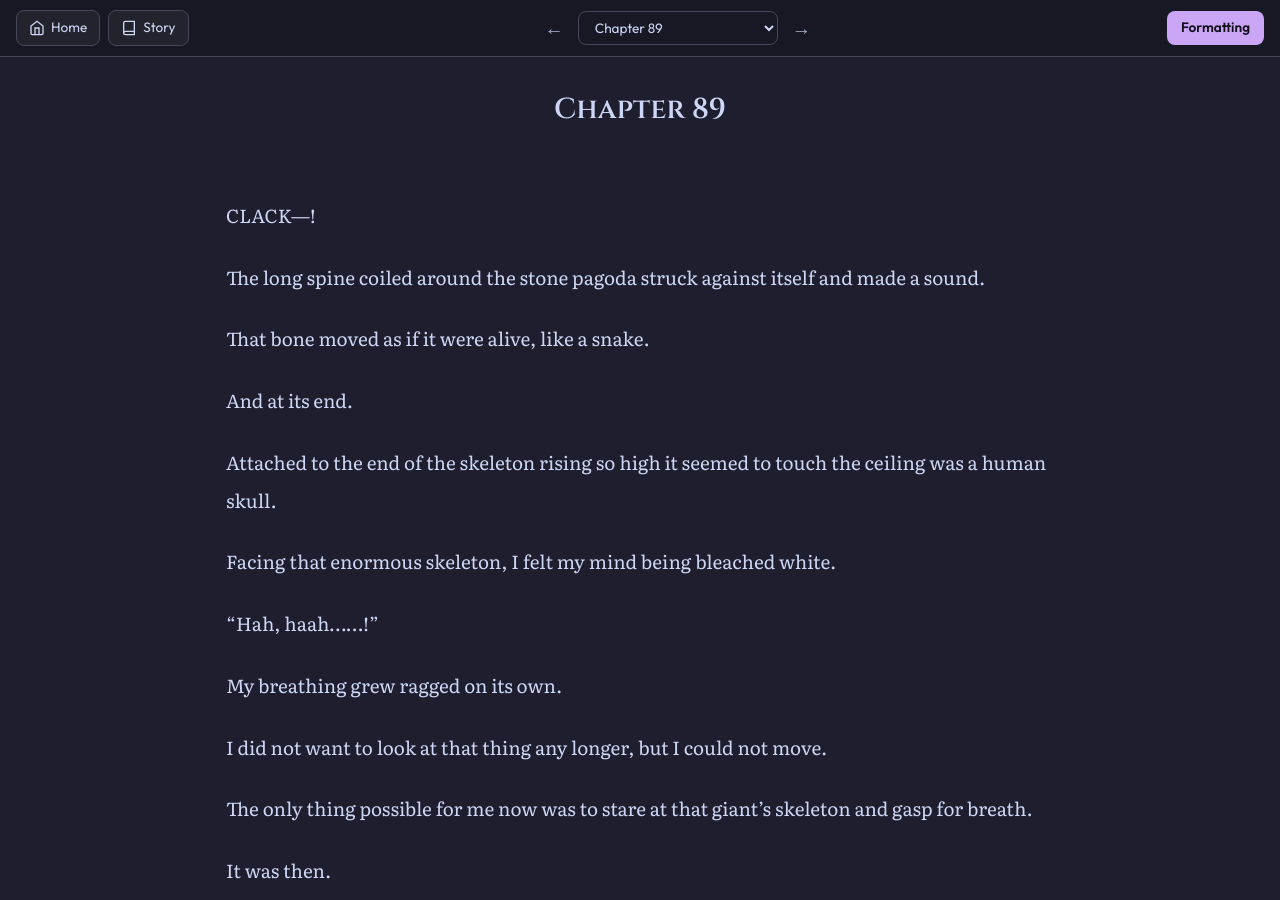
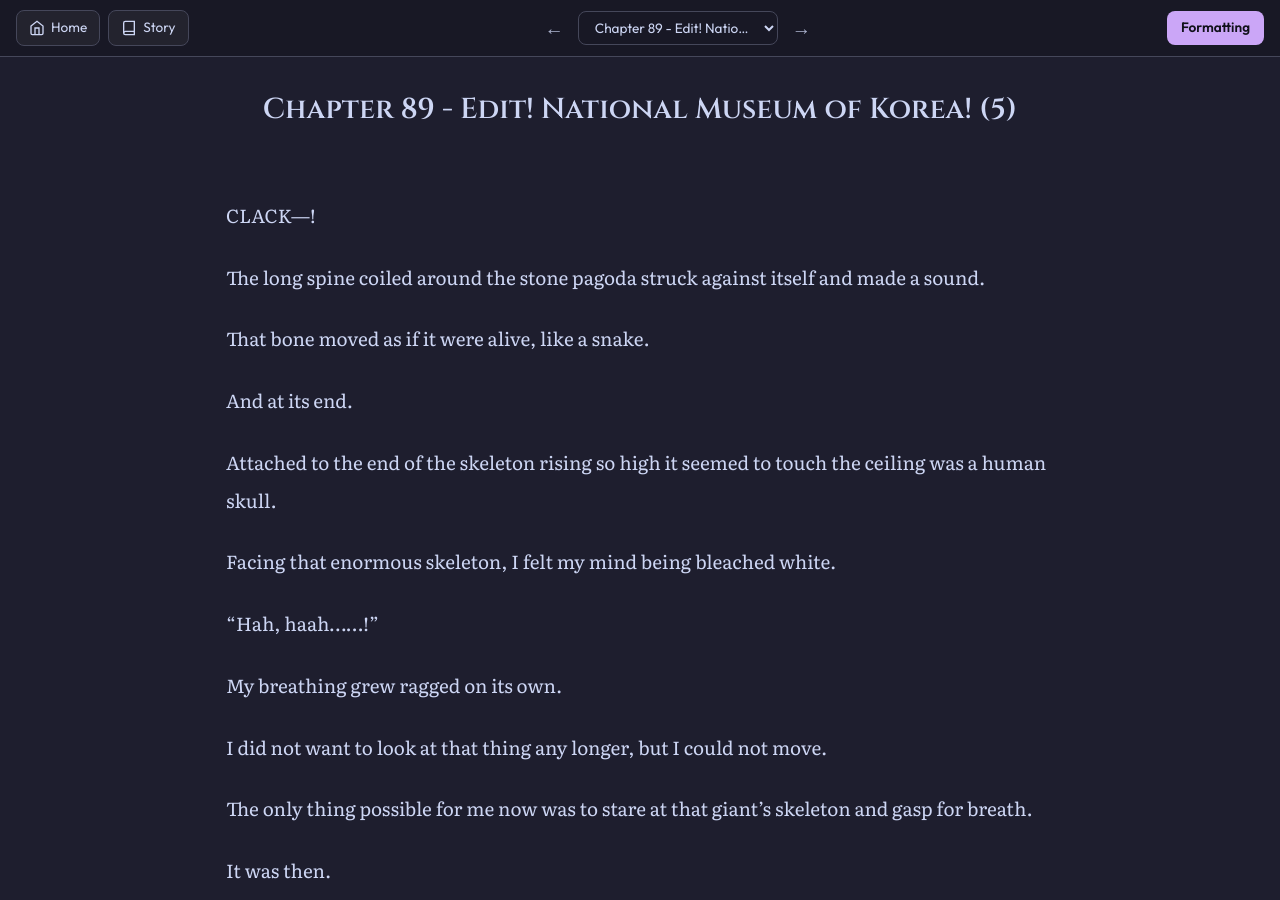
Before and after one commit to soleumn/soleumn.github.io, a Jekyll site: the page built from _chapters/esg/ch89.md, in a window 1280 px wide and 900 px high. Built offline with Jekyll 4.4.1, drawn with Linux system fonts in a browser that asks for light colours; comment, search, counter and statistics services are not loaded.

Commit message:
Update ch89.md

```diff
--- a/_chapters/esg/ch89.md
+++ b/_chapters/esg/ch89.md
@@ -1,5 +1,5 @@
 ---
-title: "Chapter 89"
+title: "Chapter 89 - Edit! National Museum of Korea! (5)"
 categories: esg
 capitulo: 89
 ---
```
